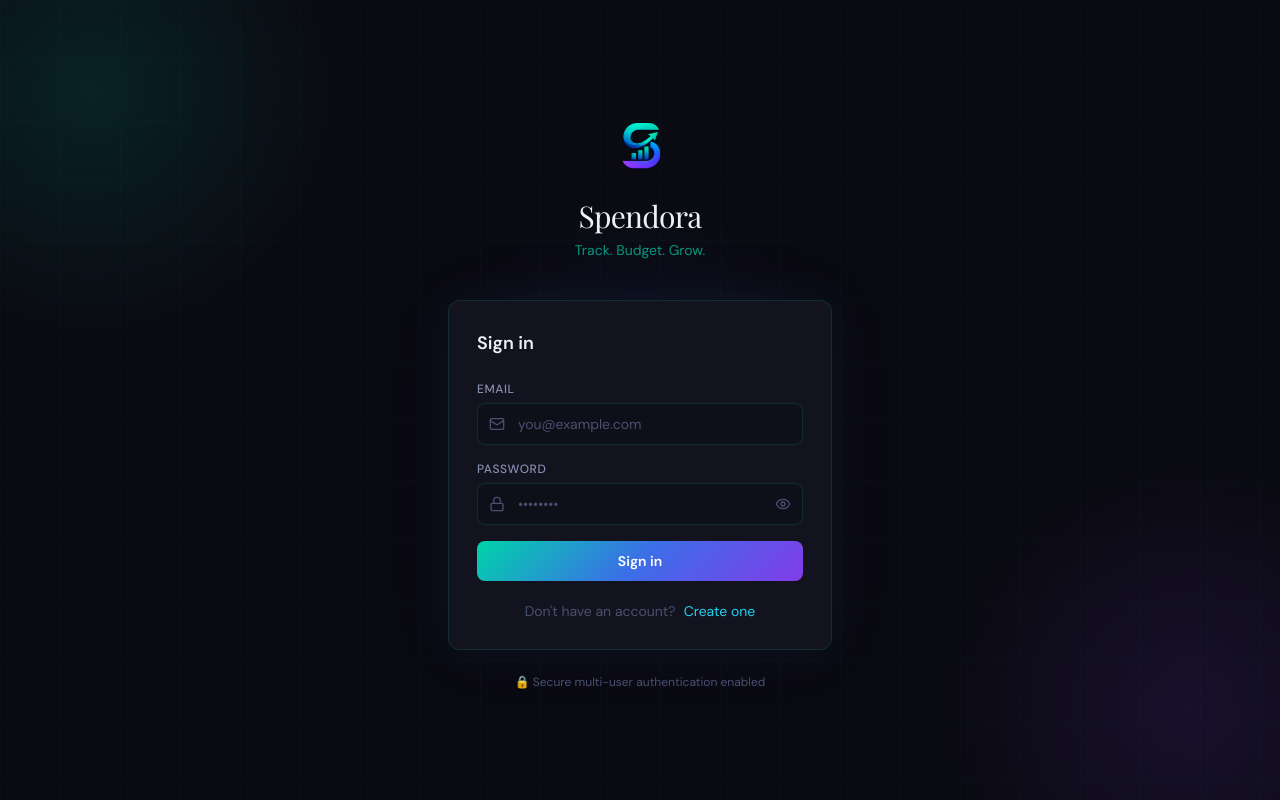
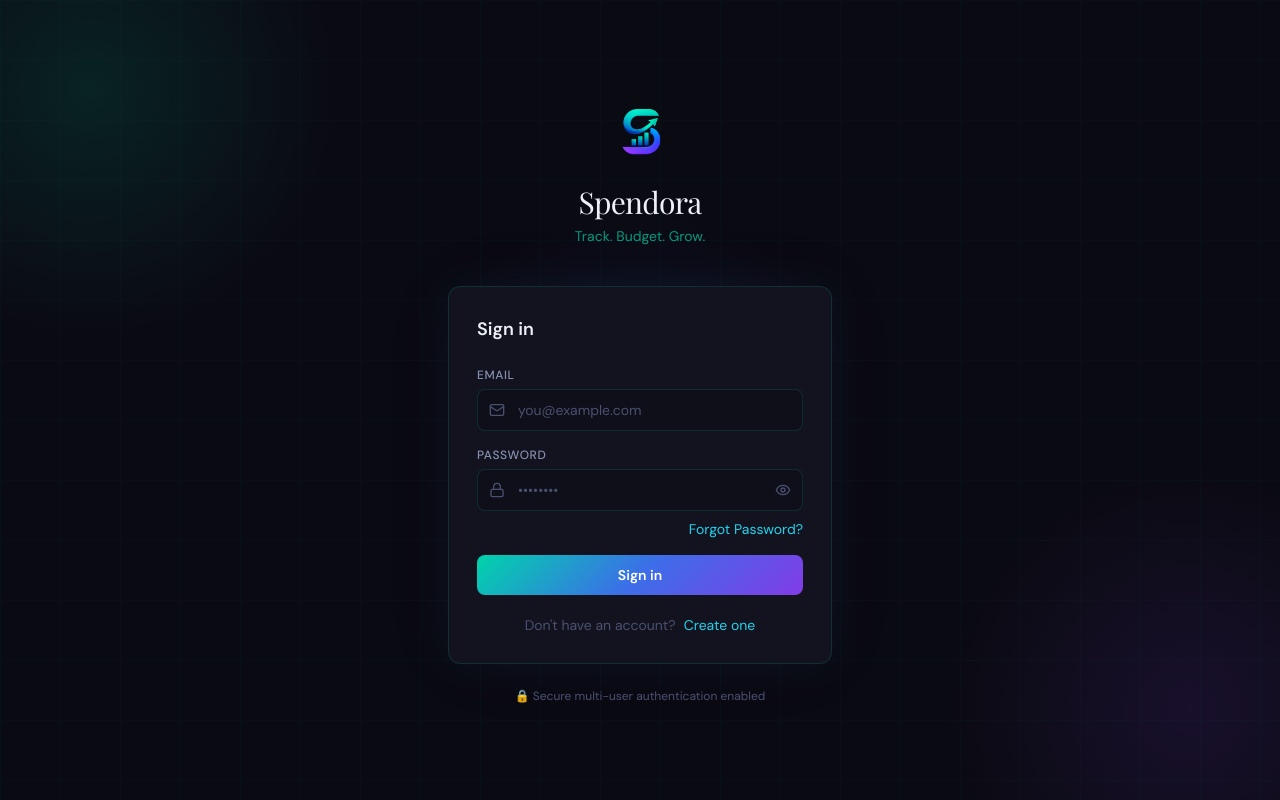
Before and after one commit to tsam98-test/ledger, a Next.js app: page /login in a window 1280 px wide. Built offline with nearby package versions, Linux system fonts and the light colour scheme; no server answers; a web font is replaced by a local one.

Commit message:
page.tsx

```diff
--- a/app/(auth)/login/page.tsx
+++ b/app/(auth)/login/page.tsx
@@ -13,6 +13,7 @@ export default function LoginPage() {
   const [loading, setLoading] = useState(false)
   const [error, setError] = useState<string | null>(null)
   const [isSignup, setIsSignup] = useState(false)
+  const [resetSent, setResetSent] = useState(false)
 
   const router = useRouter()
   const supabase = createClient()
@@ -20,6 +21,7 @@ export default function LoginPage() {
   async function handleAuth(e: FormEvent<HTMLFormElement>) {
     e.preventDefault()
     setError(null)
+    setResetSent(false)
 
     if (!email || !password) {
       setError('Please enter your email and password.')
@@ -46,7 +48,8 @@ export default function LoginPage() {
           email: normalizedEmail,
           password,
           options: {
-            emailRedirectTo: 'https://YOUR-VERCEL-APP.vercel.app',
+            emailRedirectTo:
+              'https://YOUR-VERCEL-APP.vercel.app/reset-password',
           },
         })
 
@@ -80,12 +83,43 @@ export default function LoginPage() {
     }
   }
 
+  async function handleForgotPassword() {
+    setError(null)
+    setResetSent(false)
+
+    if (!email) {
+      setError('Please enter your email first.')
+      return
+    }
+
+    try {
+      setLoading(true)
+
+      const { error } = await supabase.auth.resetPasswordForEmail(
+        email.trim().toLowerCase(),
+        {
+          redirectTo: 'https://YOUR-VERCEL-APP.vercel.app/reset-password',
+        }
+      )
+
+      if (error) {
+        setError(error.message)
+        return
+      }
+
+      setResetSent(true)
+    } catch {
+      setError('Failed to send reset email.')
+    } finally {
+      setLoading(false)
+    }
+  }
+
   return (
     <div
       className="min-h-screen flex items-center justify-center p-4 relative overflow-hidden"
       style={{ background: 'var(--bg-primary)' }}
     >
-      {/* Background Effects */}
       <div
         className="absolute -top-40 -left-40 w-[500px] h-[500px] rounded-full pointer-events-none"
         style={{
@@ -110,7 +144,6 @@ export default function LoginPage() {
         }}
       />
 
-      {/* Grid */}
       <div
         className="absolute inset-0 opacity-[0.025] pointer-events-none"
         style={{
@@ -123,7 +156,6 @@ export default function LoginPage() {
       />
 
       <div className="w-full max-w-sm relative animate-slide-up">
-        {/* Logo */}
         <div className="text-center mb-10">
           <div className="inline-flex mb-4">
             <Image
@@ -144,7 +176,6 @@ export default function LoginPage() {
           </p>
         </div>
 
-        {/* Card */}
         <div
           className="card p-7"
           style={{
@@ -158,7 +189,6 @@ export default function LoginPage() {
           </h2>
 
           <form onSubmit={handleAuth} className="space-y-4">
-            {/* EMAIL */}
             <div>
               <label htmlFor="email" className="label">
                 Email
@@ -184,7 +214,6 @@ export default function LoginPage() {
               </div>
             </div>
 
-            {/* PASSWORD */}
             <div>
               <label htmlFor="password" className="label">
                 Password
@@ -221,9 +250,21 @@ export default function LoginPage() {
                   )}
                 </button>
               </div>
+
+              {!isSignup && (
+                <div className="flex justify-end mt-2">
+                  <button
+                    type="button"
+                    onClick={handleForgotPassword}
+                    disabled={loading}
+                    className="text-sm text-cyan-400 hover:text-cyan-300 transition-colors disabled:opacity-50"
+                  >
+                    Forgot Password?
+                  </button>
+                </div>
+              )}
             </div>
 
-            {/* ERROR */}
             {error && (
               <div className="flex items-center gap-2 px-3.5 py-2.5 rounded-lg bg-rose-500/10 border border-rose-500/20 text-rose-400 text-sm animate-fade-in">
                 <span className="w-1.5 h-1.5 rounded-full bg-rose-400 flex-shrink-0" />
@@ -231,7 +272,12 @@ export default function LoginPage() {
               </div>
             )}
 
-            {/* BUTTON */}
+            {resetSent && (
+              <div className="flex items-center gap-2 px-3.5 py-2.5 rounded-lg bg-emerald-500/10 border border-emerald-500/20 text-emerald-400 text-sm animate-fade-in">
+                Password reset email sent successfully.
+              </div>
+            )}
+
             <button
               type="submit"
               disabled={loading}
@@ -272,7 +318,6 @@ export default function LoginPage() {
             </button>
           </form>
 
-          {/* TOGGLE */}
           <div className="mt-5 text-center text-sm">
             {isSignup ? (
               <>
@@ -285,6 +330,7 @@ export default function LoginPage() {
                   onClick={() => {
                     setIsSignup(false)
                     setError(null)
+                    setResetSent(false)
                   }}
                   className="ml-2 text-cyan-400 hover:text-cyan-300 transition-colors"
                 >
@@ -302,6 +348,7 @@ export default function LoginPage() {
                   onClick={() => {
                     setIsSignup(true)
                     setError(null)
+                    setResetSent(false)
                   }}
                   className="ml-2 text-cyan-400 hover:text-cyan-300 transition-colors"
                 >
```
